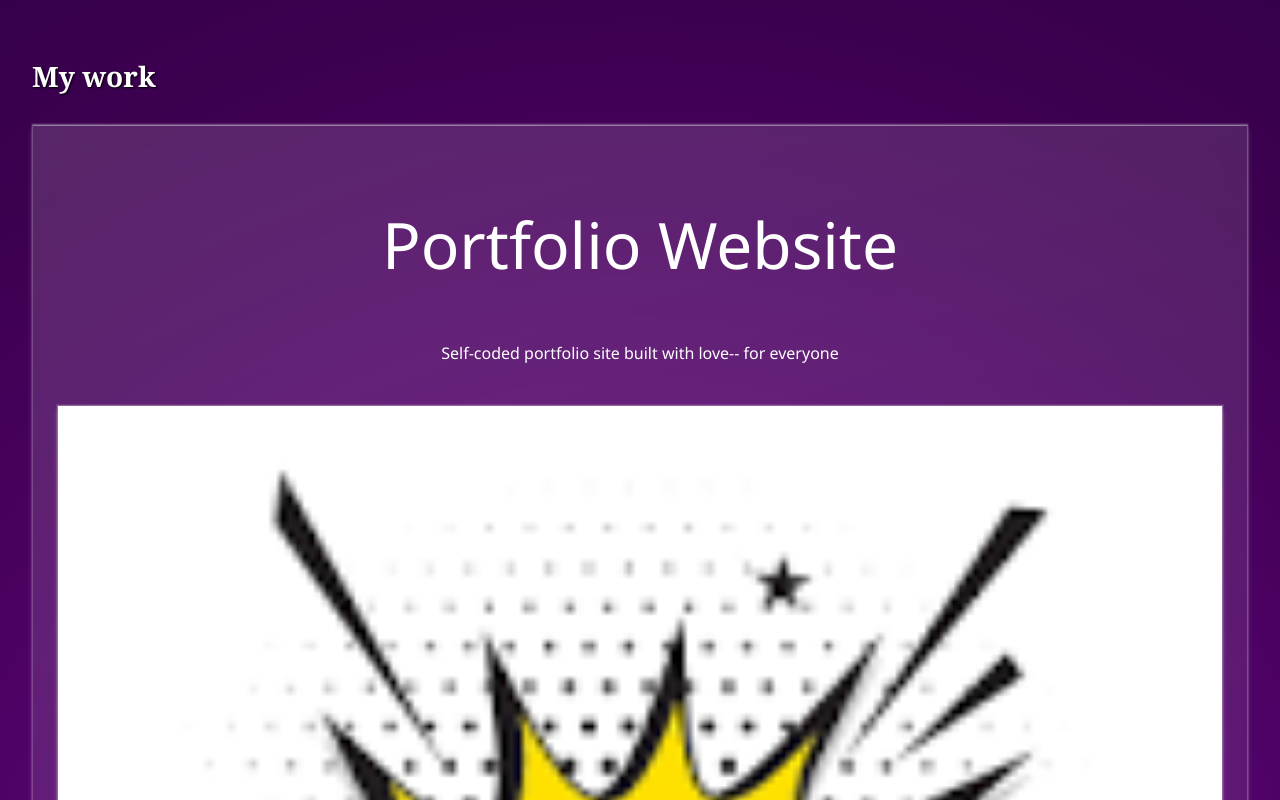
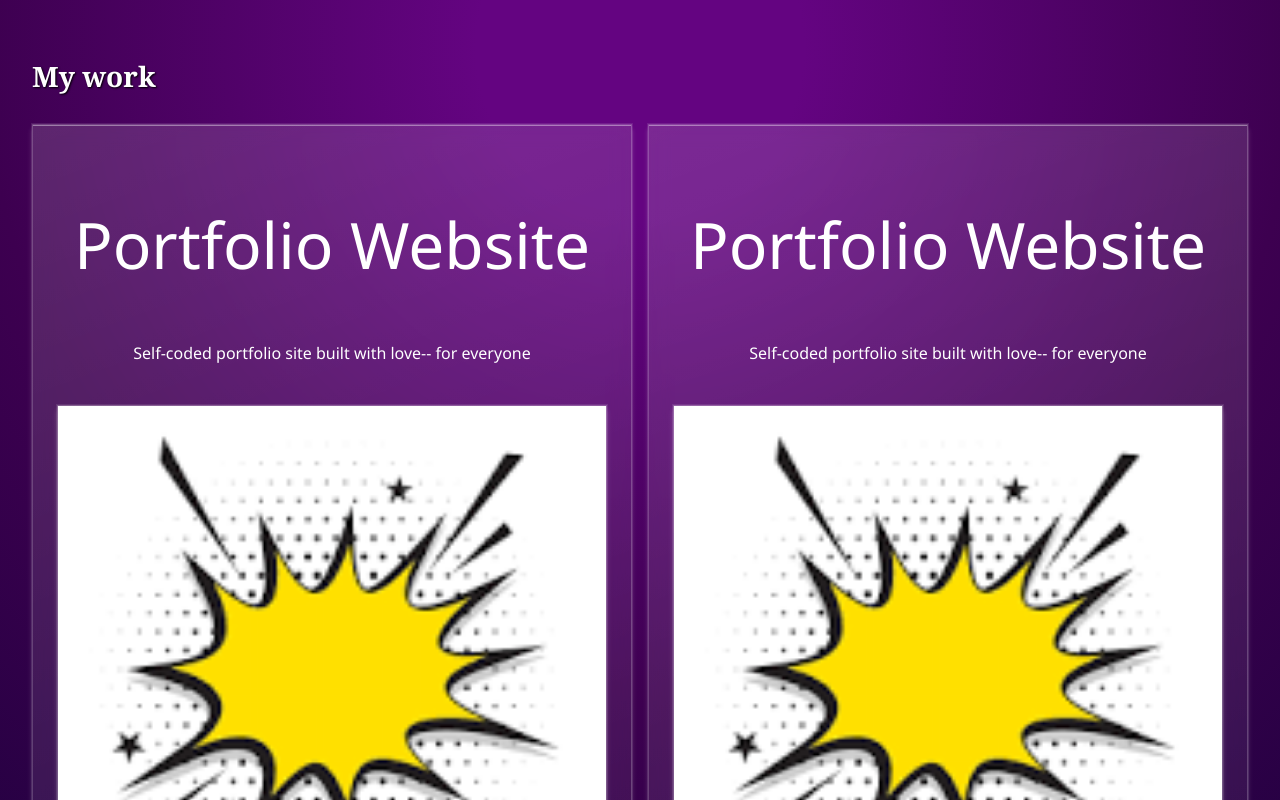
Before and after one commit to kalisonUmich/si338-final, a plain HTML site: page index.html in a window 1280 px wide. Shown: the part 1460-2260 px from the top of the page. Drawn offline with nearby package versions, Linux system fonts and the light colour scheme.

Commit message:
testing 2 cols css

```diff
--- a/css/style.css
+++ b/css/style.css
@@ -212,6 +212,7 @@ main {
 }
 #case-study-card-wrapper {
     display: grid;
+    grid-template-columns: auto auto;
     gap: 1em;
 }
 
```
